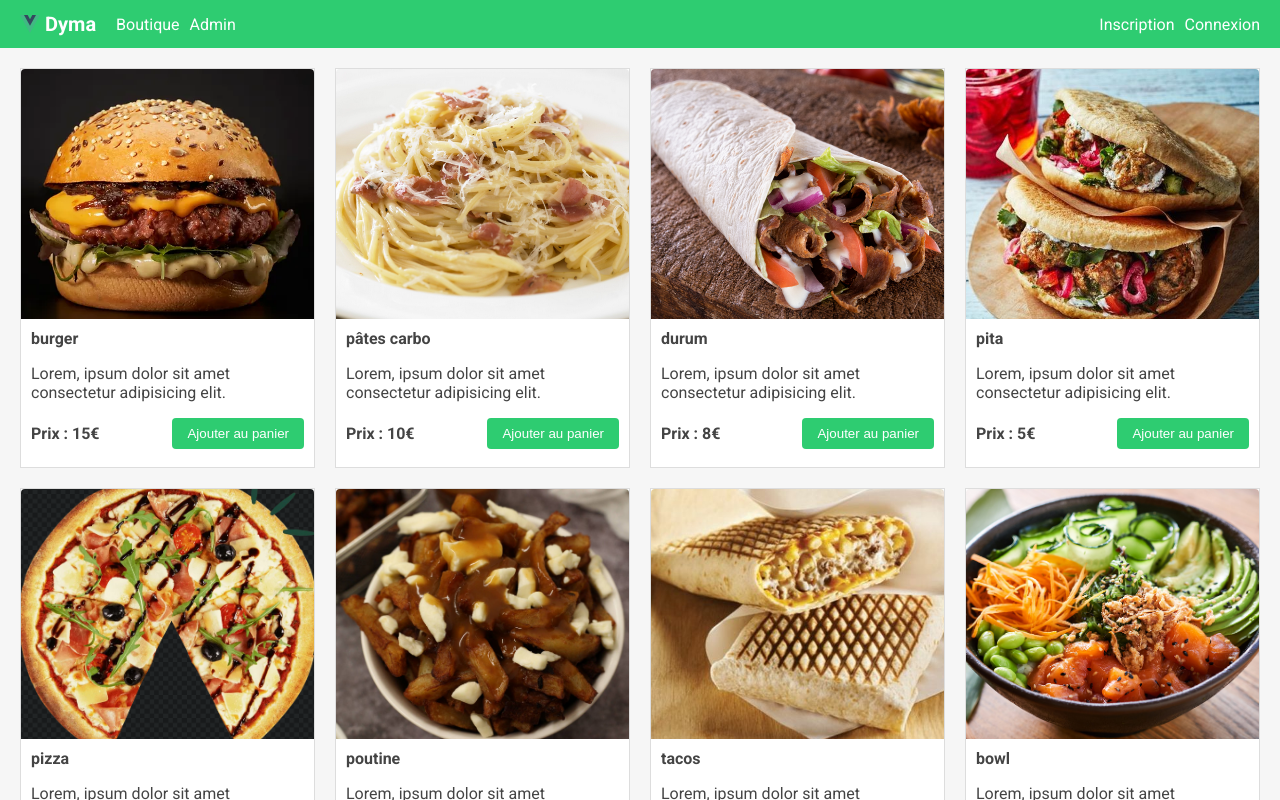
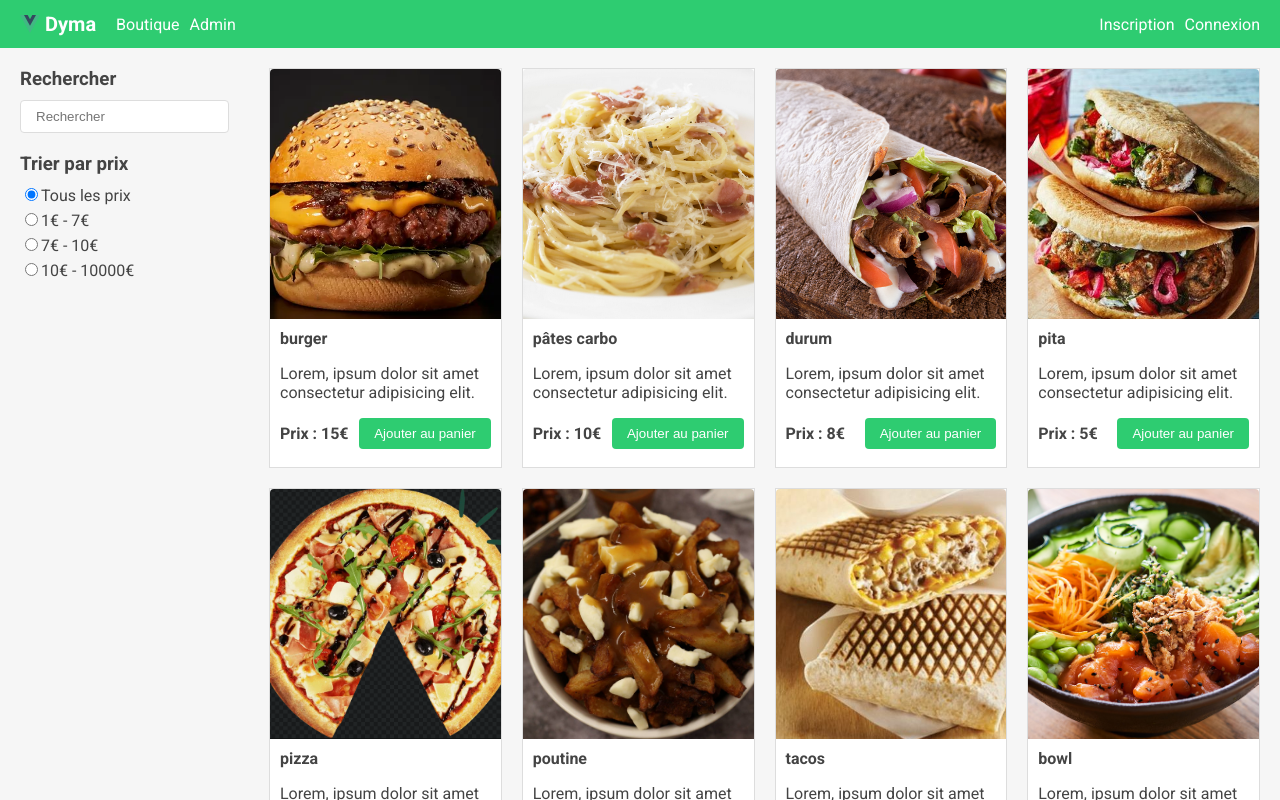
Before and after one commit to Potoff/boutique-vue, a Vue app: page / in a window 1280 px wide. Shown: the top 800 px of the page. Built offline with nearby package versions, Linux system fonts and the light colour scheme.

Commit message:
add shopFilters template and logic for price filters

```diff
--- a/src/App.vue
+++ b/src/App.vue
@@ -16,7 +16,7 @@ const state = reactive<{
 }>({
     products: data,
     cart: [],
-    filters: {...DEFAULT_FILTERS}
+    filters: { ...DEFAULT_FILTERS }
 });
 
 function addProductToCart(productId: number): void {
@@ -50,7 +50,7 @@ function updateFilter(filterUpdate: FilterUpdate) {
     } else if (filterUpdate.category) {
         state.filters.category = filterUpdate.category;
     } else {
-        state.filters = {...DEFAULT_FILTERS};
+        state.filters = { ...DEFAULT_FILTERS };
     }
 }
 
@@ -81,7 +81,7 @@ const filteredProducts = computed(() => {
     }">
         <TheHeader class="header" />
         <Shop :products="filteredProducts" @add-product-to-cart="addProductToCart" @update-filter="updateFilter"
-            class="shop" />
+            class="shop" :filters="state.filters" />
         <Cart :cart="state.cart" class="cart" @remove-product-from-cart="removeProductFromCart" v-if="!cartEmpty" />
         <TheFooter class="footer" />
     </div>
--- a/src/assets/base.scss
+++ b/src/assets/base.scss
@@ -53,6 +53,13 @@ body {
   min-height: 100vh;
 }
 
+input {
+border : var(--border);
+border-radius: var(--border-radius);
+padding: 8px 15px;
+
+}
+
 // flex
 
 .d-flex {
@@ -100,6 +107,10 @@ body {
 
 // Margin
 
+.mb-5 {
+  margin-bottom: 5px;
+}
+
 .m-10 {
   margin: 10px;
 }
@@ -114,6 +125,10 @@ body {
 
 .mb-10 {
   margin-bottom: 10px;
+}
+
+.mb-20 {
+  margin-bottom: 20px;
 }
 
 .m-20 {
--- a/src/components/Shop/Shop.vue
+++ b/src/components/Shop/Shop.vue
@@ -1,21 +1,32 @@
 <script setup lang="ts">
-import type { ProductInterface } from '@/interfaces';
+import type { FilterUpdate, Filtersinterface, ProductInterface } from '@/interfaces';
 import ShopProductList from './ShopProductList.vue';
+import ShopFilters from './ShopFilters.vue';
 
 defineProps<{
-    products: ProductInterface[];
+    products: ProductInterface[],
+    filters: Filtersinterface
 }>()
 
 const emit = defineEmits<{
-    (e: 'addProductToCart', productId: number): void;
+    (e: 'addProductToCart', productId: number): void
+    (e: 'updateFilter', updateFilter: FilterUpdate):void
 }>();
 
 </script>
 
 <template>
-    <div>
-        <ShopProductList @add-product-to-cart="emit('addProductToCart', $event)" :products="products" />
+    <div class="d-flex flex-row">
+        <ShopFilters :filters="filters" @update-filter="emit('updateFilter', $event)" class="shop-filter" />
+        <ShopProductList class="flex-fill" @add-product-to-cart="emit('addProductToCart', $event)" :products="products" />
+
     </div>
 </template>
 
-<style lang="scss" scoped></style>
+<style lang="scss" scoped>
+
+.shop-filter {
+    flex: 0 0 200px;
+}
+
+</style>
--- /dev/null
+++ b/src/components/Shop/ShopFilters.vue
@@ -0,0 +1,35 @@
+<script setup lang="ts">
+import type { FilterUpdate, Filtersinterface } from '@/interfaces';
+
+
+defineProps<{
+    filters: Filtersinterface
+}>()
+
+const emit = defineEmits<{
+    (e: 'updateFilter', filterUpdate: FilterUpdate): void
+}>();
+
+</script>
+
+<template>
+
+<div class="p-20">
+    <section class="mb-20">
+        <h3 class="mb-10">Rechercher</h3>
+        <input :value="filters.search" @input="emit('updateFilter', { search: ($event.target as HTMLInputElement).value})" type="text" placeholder="Rechercher" />
+    </section>
+    <section class="mb-20">
+        <h3 class="mb-10">Trier par prix</h3>
+        <div class="mb-5" v-for="priceRange of [[0, 10000], [1, 7], [7, 10], [10, 10000]] as [number, number][]">
+            <input :checked="filters.priceRange[0] === priceRange[0]" type="radio" @input="emit('updateFilter', { priceRange })" name="priceRance" :id="priceRange[0] + ''" />
+            <label :for="priceRange[0] + ''">
+            {{  priceRange[0] === 0 ? 'Tous les prix' : priceRange[0] + '€ - ' + priceRange[1] + '€' }}
+            </label>
+        </div>
+    </section>
+</div>
+
+</template>
+
+<style lang="scss" scoped></style>
```
